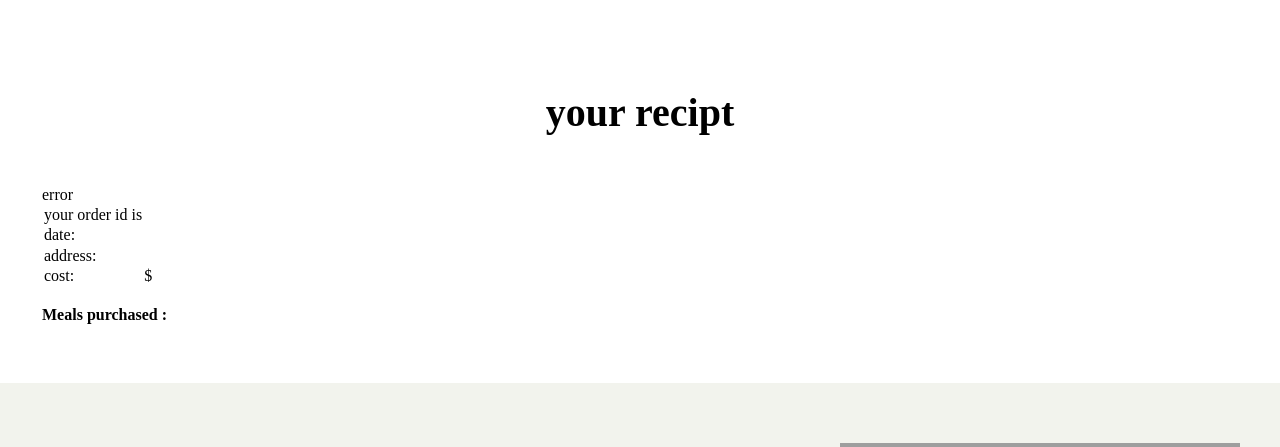
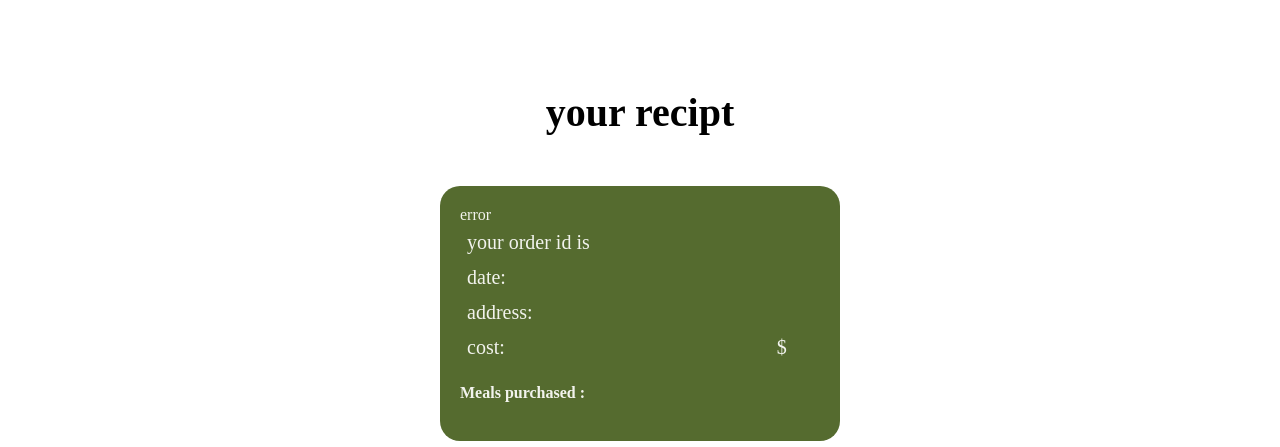
Before and after one commit to Michael23Magdy/TheCozyCorner_Restaurant_website, a PHP site: page /TheCozyCorner/purchase-details.php in a window 1280 px wide. Shown: the part 149-596 px from the top of the page. Run offline with PHP 8.4, Linux system fonts and the light colour scheme; the visitor is signed in with stand-in values (Sample User, id 1); data that the repository does not hold is empty; some web fonts are replaced; grey boxes are pictures that could not be loaded.

Commit message:
purchase card styling

```diff
--- a/css/style.css
+++ b/css/style.css
@@ -481,6 +481,29 @@
 }
 
 
+.purchase-details .purchase {
+
+    width: 400px;
+    margin: auto;
+    padding: 20px;
+    background-color: var(--Primary-color-green);
+    border-radius: 20px;
+    color: var(--accent-color-white);
+}
+.purchase-details .purchase table {
+    width: 100%;
+}
+.purchase-details .purchase table td {
+    padding: 5px;
+    font-size: 20px;
+}
+.purchase-details .purchase ul {
+    padding-left: 30px;
+}
+
+
+
+
 .qoute-section{
     background-color: var(--accent-color-white);
     padding-top: 60px;
```
